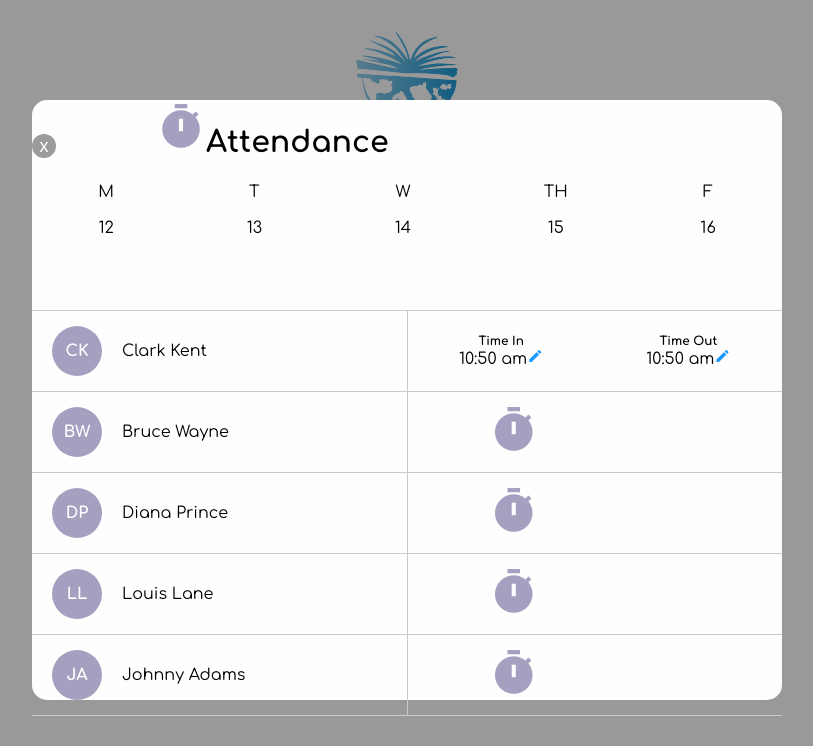
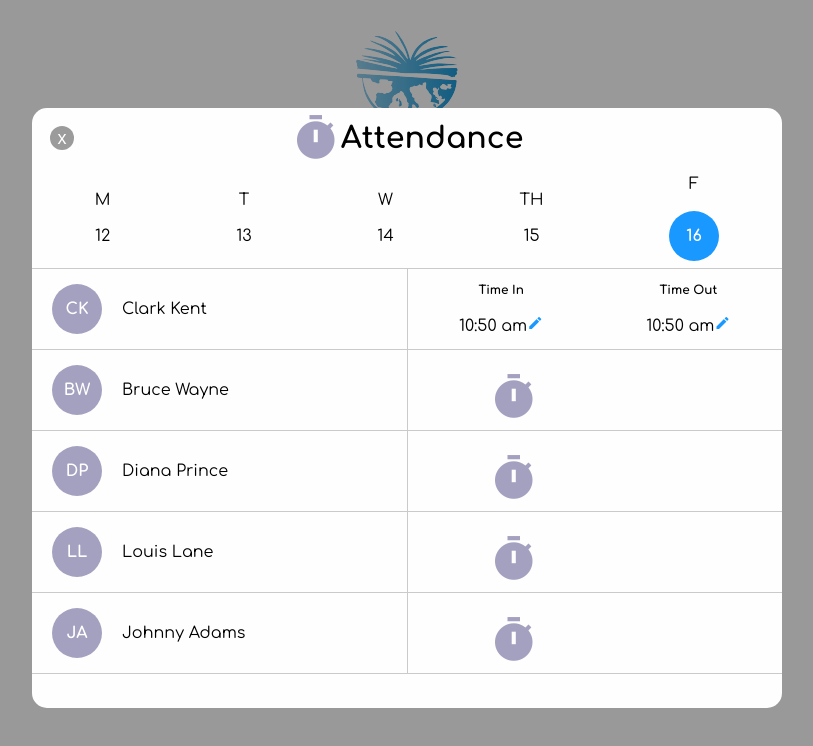
Before and after one commit to PatriciaArnedo/attendance_app, a React (Create React App) app: page / in a window 1280 px wide. Both pictures are taken after a click on the button "Take Attendance". Shown: the top 746 px of the page, without its empty margins (233-1046 px from the left). Built offline with nearby package versions, Linux system fonts and the light colour scheme.

Commit message:
added styling and finishing touches

```diff
--- a/src/App.css
+++ b/src/App.css
@@ -49,11 +49,11 @@
   font-size: 30px;
   font-weight: bold;
   margin-top: 8px;
-  display: table-cell;
+  display: flex;
   flex-direction: row;
   justify-content: center;
-  vertical-align: middle;
   text-align: center;
+  align-items: center;
   /* border: 1px solid; */
 }
 
@@ -65,7 +65,8 @@
   background-color: rgb(155, 155, 155);
   color: white;
   font-size: 18px;
-  margin-right: 100px;
+  position: absolute;
+  margin-right: 690px;
 }
 
 .timer-icon {
@@ -75,7 +76,6 @@
 /* student styling */
 
 .student-container {
-  margin-top: 50px;
   border-bottom: .5px solid rgb(202, 202, 202) ;
 }
 
@@ -160,6 +160,19 @@
   align-items: center;
 }
 
+.date-selected{
+  background-color: rgb(25, 152, 255);
+  color: white;
+  font-weight: bold;
+  border-radius: 50%;
+  height: 50px;
+  width: 50px;
+  display: flex;
+  justify-content: center;
+  align-content: center;
+  align-items: center;
+}
+
 /* edit modal styling */
 .edit-modal {
   position: fixed;
@@ -178,7 +191,20 @@
   background-color: #fefefe;
   margin: auto;
   height: 200px;
-  width: 200px;
+  width: 300px;
   text-align: center;
   border-radius: 5px;
 }
+
+.edit-form {
+  padding-top: 30px;
+}
+
+.save-button {
+  border-radius: 5px;
+  border: none;
+  background-color: rgb(78, 175, 255);
+  color: white;
+  height: 23px;
+  font-weight: 500;
+}
--- a/src/components/dayComponent.js
+++ b/src/components/dayComponent.js
@@ -3,6 +3,8 @@ import { connect } from 'react-redux'
 
 
 function Day(props) {
+
+    const isActive = props.date === props.currentDate
 
     //displays day of the week
     function weekDay() {
@@ -22,12 +24,16 @@ function Day(props) {
         }
     }
 
+
     //displays the day of the week and date
     return (
-        <div onClick={()=>{props.onClick()}} className="calendar-day">
+        <div onClick={() => {
+            props.onClick() }} className="calendar-day">
             {weekDay() + " "}
             <br></br><br></br>
-            {props.date.slice(8)}
+            <div className= {isActive ? "date-selected" : null}>
+                {props.date.slice(8)}
+            </div>
         </div>
     )
 }
--- a/src/components/editModal.js
+++ b/src/components/editModal.js
@@ -29,8 +29,7 @@ function EditModal(props) {
                             value={editTime}
                             onChange={e => setEditTime(e.target.value)}
                         />
-                        <br></br>
-                        <button>Save</button>
+                        <button className="save-button">Save</button>
                     </form>
                 </div>
             </div>
--- a/src/components/modal.js
+++ b/src/components/modal.js
@@ -20,19 +20,21 @@ function Modal(props) {
     //holds the current selected date in state
     const [clickedDate, setClickedDate] = useState("2021-04-16")
 
+    //gets an array of unique dates from data
     function getUniqueDates() {
         const datesArray = props.students.map(student => student.date)
         const uniqueDatesArray = datesArray.filter((date, currentIdx) => datesArray.indexOf(date) === currentIdx)
         return uniqueDatesArray.sort()
     }
 
+    //renders list of dates
     function renderDays() {
         let datesArray = getUniqueDates()
         console.log(datesArray, "dates to be rendered")
-        return datesArray.map((date, index) => (<DayComponent onClick={() => setClickedDate(date)} key={date} date={date} id={index} />))
+        return datesArray.map((date, index) => (<DayComponent onClick={() => setClickedDate(date)} key={date} date={date} id={index} currentDate={clickedDate} />))
     }
 
-
+    //filters students by date
     function studentByDate(date) {
         return props.students.filter(student => student.date === date)
     }
@@ -40,7 +42,7 @@ function Modal(props) {
     //renders all student names fetched from json server
     function renderStudents() {
         if (!clickedDate) {
-            return <div/>
+            return <div />
         }
         return studentByDate(clickedDate).map(student => <Student key={student.date + ' ' + student.id} student={student} />)
     }
@@ -49,14 +51,17 @@ function Modal(props) {
     return (
         <div className="modal">
             <div className="modal-content">
+
                 <div className="modal-header">
                     <button className="close-button" onClick={() => props.setShowModal(currentShowModal => !props.showModal)}>x</button>
                     <Icon style={{ fontSize: 50, color: 'rgb(164, 161, 192)' }} >timer</Icon>
                     Attendance
                 </div>
+
                 <div className="calendar-container">
                     {renderDays()}
                 </div>
+
                 {/* calls the render students function */}
                 <div className="student-container">
                     {renderStudents()}
--- a/src/containers/rootContainer.js
+++ b/src/containers/rootContainer.js
@@ -10,7 +10,7 @@ function RootContainer(props){
     const [ showModal, setShowModal] = useState(false)
 
 
-    //fetches student list from a json server
+    //gets list from imported json file
     useEffect(() => {
         props.getStudents()
         console.log("TEST in use effect")
```
Also changed, not shown: src/components/student.js (+6 -2 lines).
